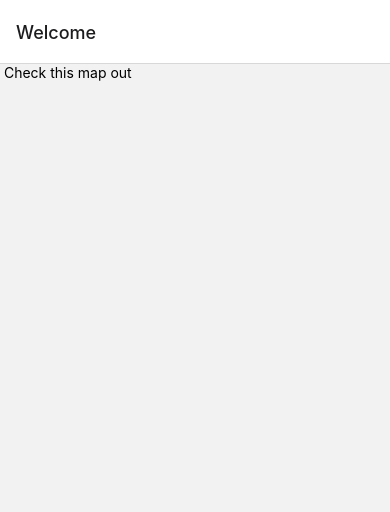
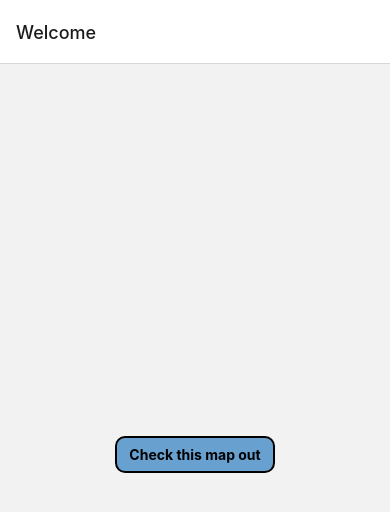
Before and after one commit to marialundhammar/mapProject, a React Native app: screen /Home in a window 390 px wide. Shown: the top 512 px of the page. Built offline with nearby package versions, Linux system fonts and the light colour scheme.

Commit message:
added some styling for button

```diff
--- a/ui/screens/HomeScreen.tsx
+++ b/ui/screens/HomeScreen.tsx
@@ -1,23 +1,25 @@
 import React from 'react';
 import { View, Pressable, Text } from 'react-native';
+import styleButtons from '../styles/styleButtons';
 
-const App = ({ navigation }) => {
-  const onPress = () => {
-    navigation.navigate('Map');
-    console.log('helloooo');
-  };
+const HomeScreen = ({ navigation }) => {
   return (
     <View
       style={{
         width: '100%',
         height: '100%',
+        justifyContent: 'center',
+        alignItems: 'center',
       }}
     >
-      <Pressable onPress={() => navigation.navigate('Map')}>
-        <Text> Check this map out </Text>
+      <Pressable
+        style={styleButtons.buttonDefault}
+        onPress={() => navigation.navigate('Map')}
+      >
+        <Text style={styleButtons.buttonDefaultText}> Check this map out </Text>
       </Pressable>
     </View>
   );
 };
 
-export default App;
+export default HomeScreen;
--- a/ui/styles/styleButtons.tsx
+++ b/ui/styles/styleButtons.tsx
@@ -1,11 +1,21 @@
 import { StyleSheet } from 'react-native-web';
 
 const styleButtons = StyleSheet.create({
-  container: {
-    flex: 1,
-    backgroundColor: 'lightgrey',
+  //Buttons
+  buttonDefault: {
+    width: 160,
     alignItems: 'center',
     justifyContent: 'center',
+    borderRadius: 10,
+    backgroundColor: '#68a0cf',
+    borderColor: 'black',
+    borderWidth: 2,
+    padding: 8,
+  },
+
+  //ButtonText
+  buttonDefaultText: {
+    fontWeight: 'bold',
   },
 });
 
```
